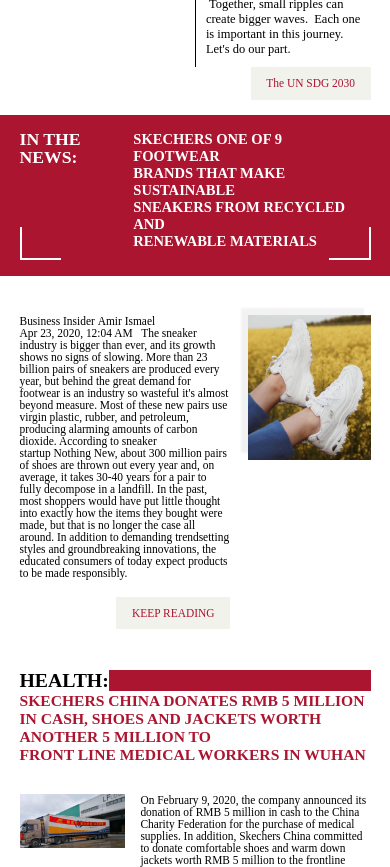
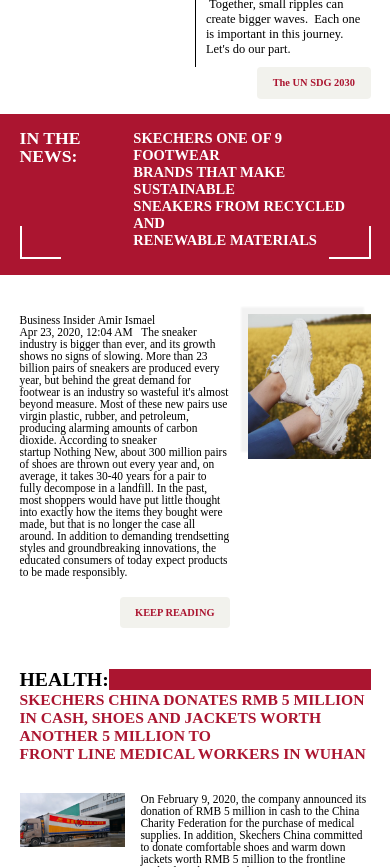
Before and after one commit to tangsheng2017/email, a plain HTML site: page index.html in a window 390 px wide. Shown: the part 919-1786 px from the top of the page. Drawn offline with Linux system fonts and the light colour scheme.

Commit message:
修改按钮文字

```diff
--- a/index.css
+++ b/index.css
@@ -25,7 +25,7 @@ header .title img{width: 30%;margin: 20px auto;}
 .top_con_txt>div>div{margin-bottom: 6%;}
 .top_con_left{padding-right: 64px;border-right: 2px solid #000;}
 .top_con_right{margin-left: 64px;}
-.top_con_btn{font-size: 22px;padding: 18px 70px;color: #AB1530;background-color: #F2F2ED;float: right;}
+.top_con_btn{ font-size: 22px; padding: 18px 70px; color: #AB1530; background-color: #F2F2ED; float: right; font-weight: bold; border-radius: 4px;}
 
 /* news */
 .news .news_con{margin: 0 auto;margin-top: 76px;}
@@ -43,7 +43,7 @@ header .title img{width: 30%;margin: 20px auto;}
 /* .news_con1 .news_con1_bg{width: 100%;height: 100%;position: absolute;left: -14px;top: -14px;background-color: rgba(0, 0, 0, 0.1);z-index: -1;} */
 .news_con1 .right img{width: 100%;box-shadow: -14px -14px 2px rgba(0, 0, 0, 0.05);}
 .news_con1 .left{position: relative;}
-.news_con1 .left div{position: absolute;right: 0;bottom: 0;font-size: 22px;padding: 18px 70px;color: #AB1530;background-color: #F2F2ED;}
+.news_con1 .left div{position: absolute;right: 0;bottom: 0;font-size: 22px;padding: 18px 70px;color: #AB1530;background-color: #F2F2ED;font-weight: bold;border-radius: 4px;}
 
 /* new_con2 */
 .news_con2_title{display: flex;align-items: center;}
@@ -55,7 +55,7 @@ header .title img{width: 30%;margin: 20px auto;}
 .news_img1_img{width: 270px;margin-right: 44px;}
 .news_img1_img img{width: 100%;}
 .news_img1_txt{width: 800px;}
-.news_con2_footer{width: 100%;height: 54px;line-height: 54px;background-color: #F2F2ED;color: #AB1530;text-align: center;font-weight: bold;margin: 24px 0 30px 0;}
+.news_con2_footer{width: 100%;height: 54px;line-height: 54px;background-color: #F2F2ED;color: #AB1530;text-align: center;font-weight: bold;margin: 24px 0 30px 0;border-radius: 4px;}
 
 
 /* news_con3 */
@@ -116,8 +116,8 @@ footer{text-align: center;margin: 0 auto;padding: 20px 100px;}
   .top_con_txt{font-size: 0.24rem;}
   .top_con_left{padding-right: 0.2rem;border-right:1px solid #000;}
   .top_con_right{margin-left: 0.2rem;}
-  .top_con_btn{font-size: 0.22rem;padding:0.2rem 0.3rem;}
-  .news_con1 .left div{font-size: 0.22rem;padding:0.2rem 0.3rem;}
+  .top_con_btn{font-size: 0.2rem;padding:0.2rem 0.3rem;}
+  .news_con1 .left div{font-size: 0.2rem;padding:0.2rem 0.3rem;}
   .news_title_wrap{padding: 0.3rem 0 0.5rem 0;}
   .news_title{margin-top: 0.3rem;}
   .news_title .left{font-size: 0.34rem;}
```
